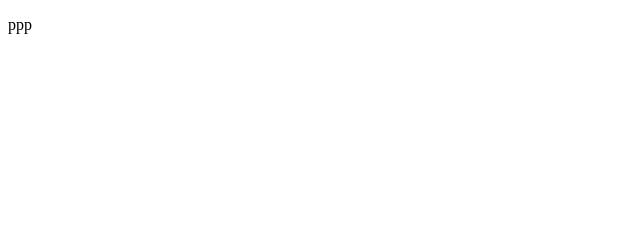
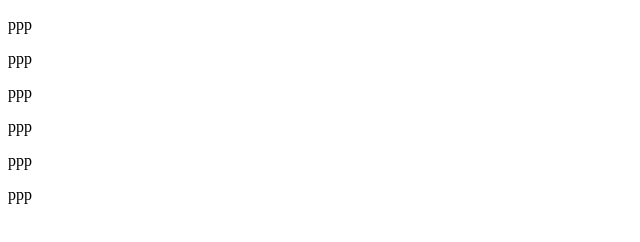
Before and after one commit to goudakenv/p, a plain HTML site: page index.html in a window 1280 px wide. Shown: the whole page, without its empty margins (0-640 px from the left). Drawn offline with Linux system fonts and the light colour scheme.

Commit message:
変更内容の説明

```diff
--- a/index.html
+++ b/index.html
@@ -10,6 +10,11 @@
 
 <body>
     <p>ppp</p>
+    <p>ppp</p>
+    <p>ppp</p>
+    <p>ppp</p>
+    <p>ppp</p>
+    <p>ppp</p>
 </body>
 
 </html>
```
